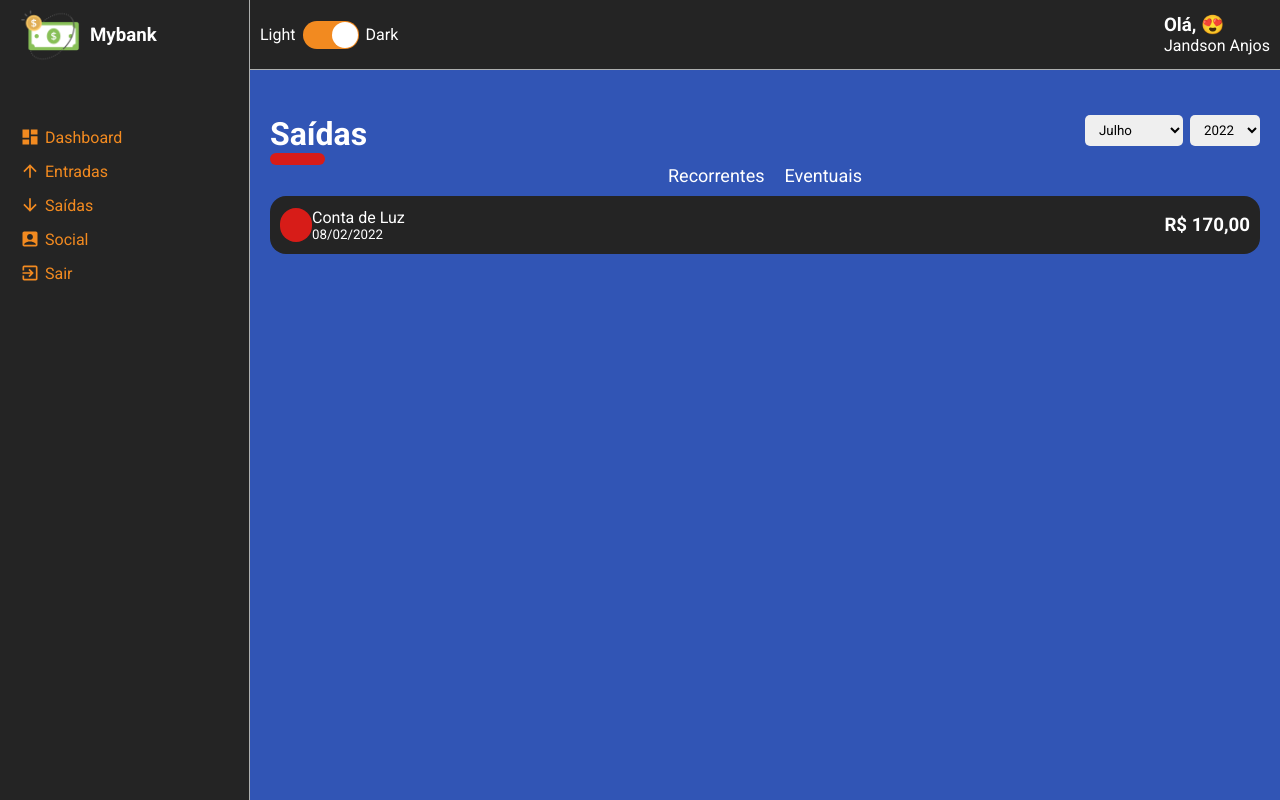
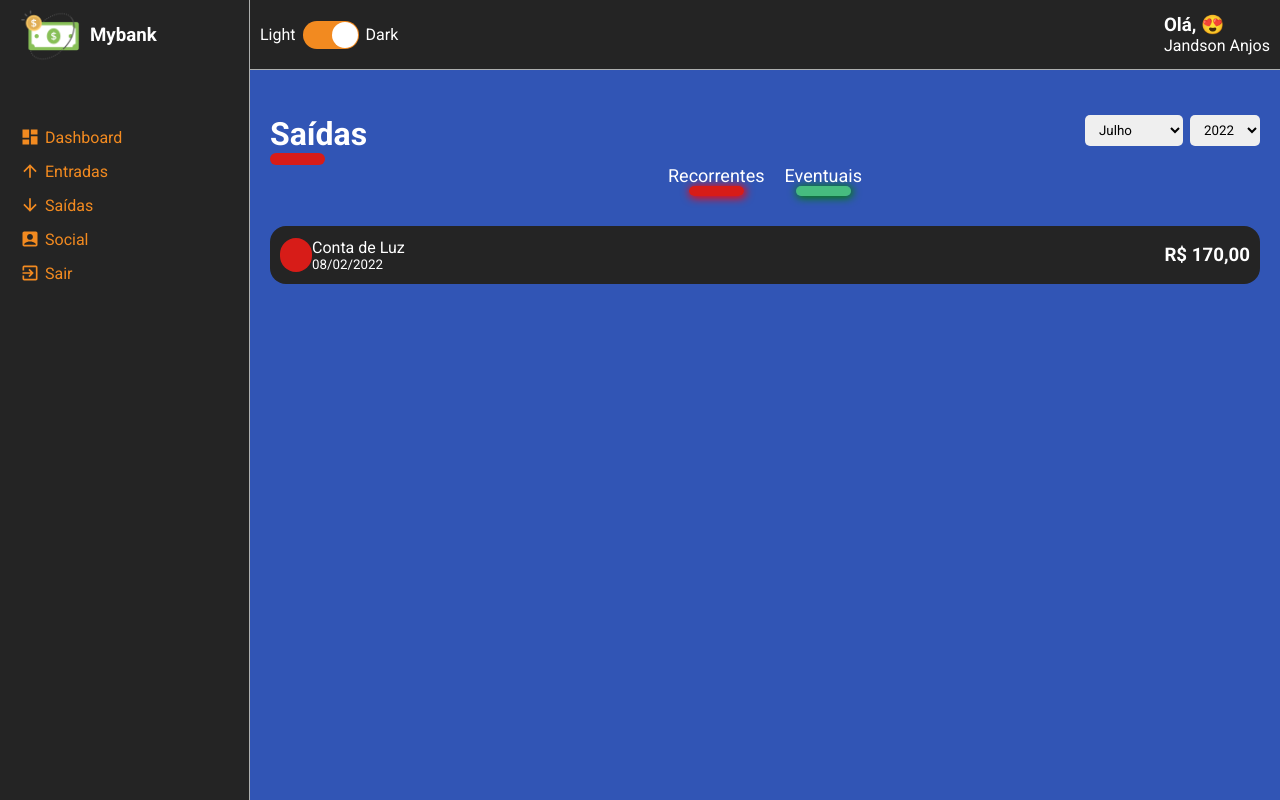
Before and after one commit to Jandsonn/DASHBOARD-REACT-TYPESCRIPT, a React (Create React App) app: page / in a window 1280 px wide. Built offline with nearby package versions, Linux system fonts and the light colour scheme.

Commit message:
Adicionando bordas eventuais

```diff
--- a/src/pages/List/index.tsx
+++ b/src/pages/List/index.tsx
@@ -31,11 +31,11 @@ const List: React.FC = () => {
 
       <Filters>
 
-        <button type="button" className="tag-filter">
+        <button type="button" className="tag-filter tag-filter-recurrents">
            Recorrentes
         </button>
 
-        <button type="button" className="tag-filter">
+        <button type="button" className="tag-filter tag-filter-eventual">
            Eventuais
         </button>
 
--- a/src/pages/List/styles.ts
+++ b/src/pages/List/styles.ts
@@ -11,6 +11,7 @@ export const Filters = styled.div`
     width: 100%;
     display: flex;
     justify-content:center;
+    margin-bottom: 30px;
 
     .tag-filter {
         font-size: 18px;
@@ -21,7 +22,32 @@ export const Filters = styled.div`
         margin: 0 10px;
         transition: opacity .3s;
 
+        &:hover{
+            opacity: .7;
+        }
+
     }
+
+    .tag-filter-recurrents::after {
+            content: '';
+            display: block;
+            border-radius: 2em;
+            box-shadow: 1px 1px 8px 1px red;
+            width: 55px;
+            margin: 0 auto;
+            border-bottom: 10px solid ${props => props.theme.colors.warning};
+        }
+
+        .tag-filter-eventual::after {
+            content: '';
+            display: block;
+            border-radius: 2em;
+            box-shadow: 1px 1px 8px 1px green;
+            width: 55px;
+            margin: 0 auto;
+            border-bottom: 10px solid ${props => props.theme.colors.sucess};
+        }
+
 
 
 `;
--- a/src/styles/themes/dark.ts
+++ b/src/styles/themes/dark.ts
@@ -10,7 +10,7 @@ export default {
         black: '#202125',
         gray: '#ADAFAE',
 
-        sucess: '#AD68AA',
+        sucess: '#46BC7F',
         info: '#F28A20',
         warning: '#D71C18',
 
--- a/src/styles/themes/light.ts
+++ b/src/styles/themes/light.ts
@@ -10,9 +10,9 @@ export default {
         black: '#FFF',
         gray: '#ADAFAE',
 
-        sucess: '##46BC7F',
-        info: '##3577BE',
-        warning: '##F46F20',
+        sucess: '#46BC7F',
+        info: '#3577BE',
+        warning: '#F46F20',
 
     },
 };
```
